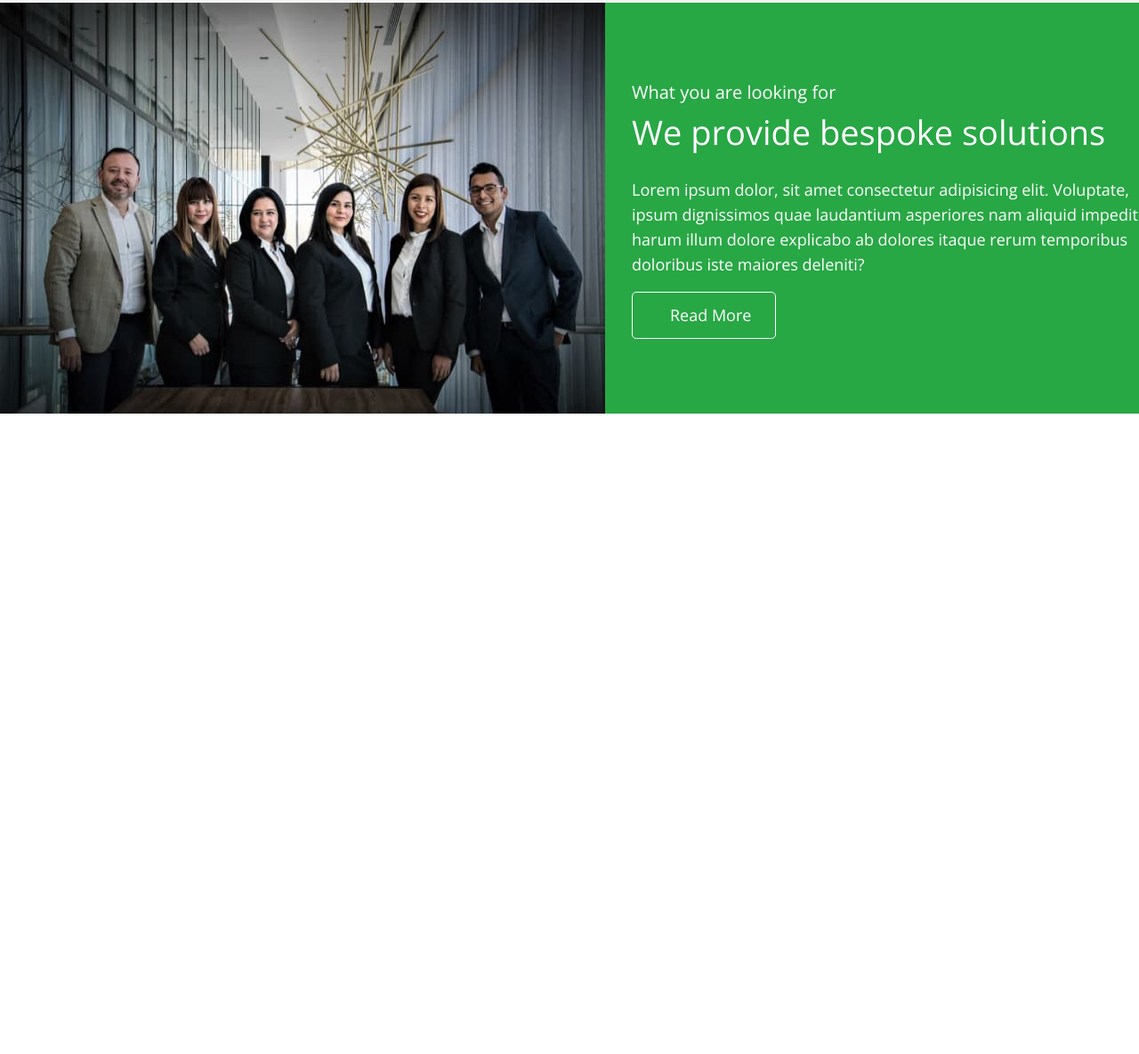
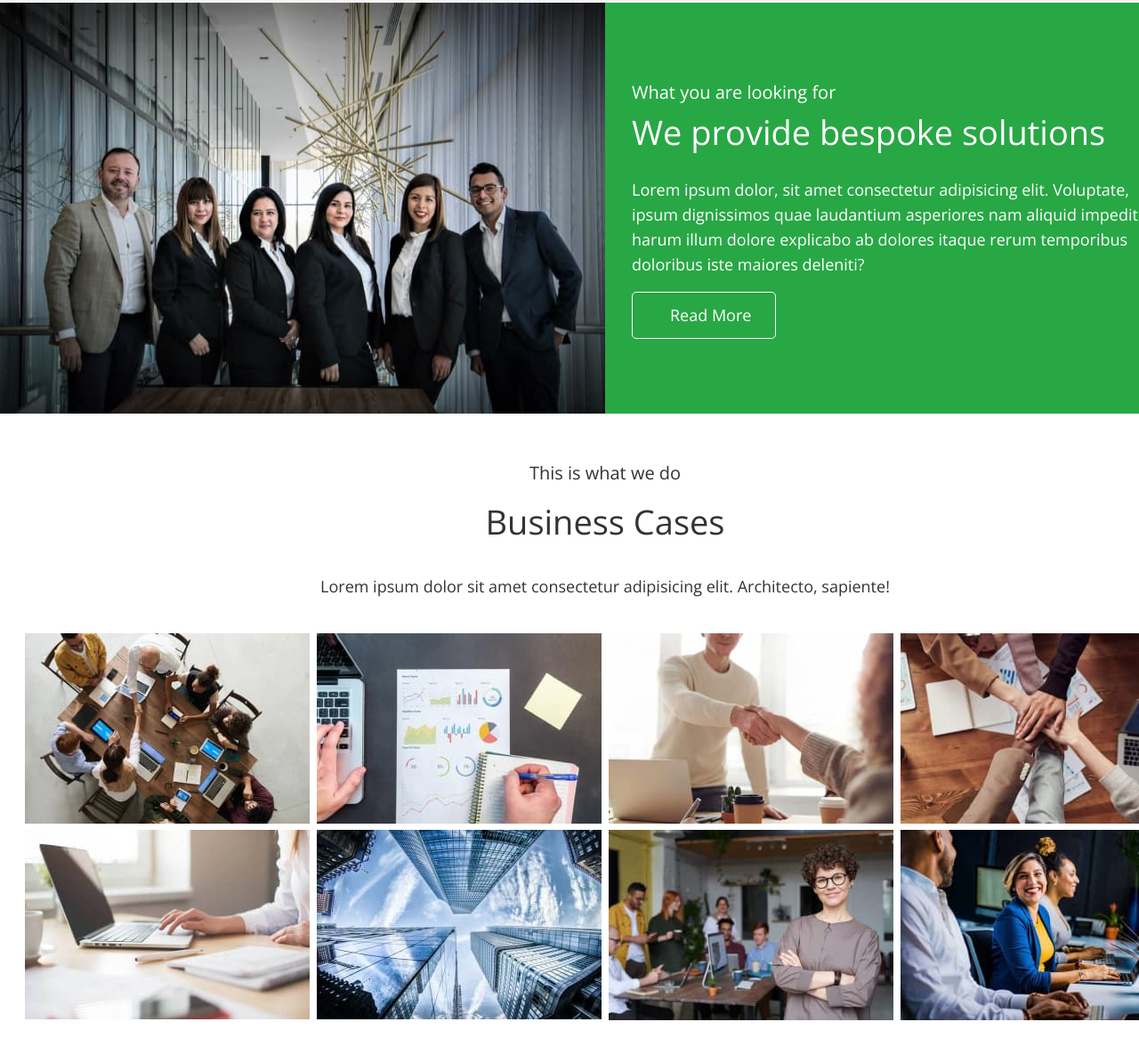
Before and after one commit to KalchIgor/Pr-13-14, a plain HTML site: page index.html in a window 1280 px wide. Shown: the part 1089-2274 px from the top of the page at 89% size. Before the commit the page ends 1554 px from the top, so only its background shows below. Drawn offline with nearby package versions, Linux system fonts and the light colour scheme.

Commit message:
add cases

```diff
--- a/css/style.css
+++ b/css/style.css
@@ -222,3 +222,45 @@ button {
   color: var(--secondary-text-color);
   display: inline-block;
 }
+
+.cases {
+  padding: 50px 0;
+}
+
+.cases-subtext {
+  font-size: 20px;
+  line-height: 1.65;
+  text-align: center;
+  color: var(--primary-text-color);
+
+  margin-bottom: 15px;
+}
+
+.cases-title {
+  font-weight: 300;
+  font-size: 38px;
+  line-height: 1.26;
+  text-align: center;
+  color: var(--primary-text-color);
+
+  margin-bottom: 34px;
+}
+.cases-text {
+  line-height: 1.56;
+  text-align: center;
+  color: var(--primary-text-color);
+
+  margin-bottom: 39px;
+}
+
+.cases-list {
+  display: flex;
+  flex-wrap: wrap;
+
+  row-gap: 7px;
+  column-gap: 8px;
+}
+
+.cases-item {
+  width: calc((100% - 24px) / 4);
+}
--- a/index.html
+++ b/index.html
@@ -115,6 +115,43 @@
           </div>
         </div>
       </section>
+
+      <!-- cases -->
+      <section class="cases">
+        <div class="container">
+          <p class="cases-subtext">This is what we do</p>
+          <h2 class="cases-title">Business Cases</h2>
+          <p class="cases-text">
+            Lorem ipsum dolor sit amet consectetur adipisicing elit. Architecto, sapiente!
+          </p>
+          <ul class="cases-list list">
+            <li class="cases-item">
+              <img class="cases-img" src="./images/cases/cases-1.jpg" alt="company in progress" />
+            </li>
+            <li class="cases-item">
+              <img class="cases-img" src="./images/cases/cases-2.jpg" alt="company in progress" />
+            </li>
+            <li class="cases-item">
+              <img class="cases-img" src="./images/cases/cases-3.jpg" alt="company in progress" />
+            </li>
+            <li class="cases-item">
+              <img class="cases-img" src="./images/cases/cases-4.jpg" alt="company in progress" />
+            </li>
+            <li class="cases-item">
+              <img class="cases-img" src="./images/cases/cases-5.jpg" alt="company in progress" />
+            </li>
+            <li class="cases-item">
+              <img class="cases-img" src="./images/cases/cases-6.jpg" alt="company in progress" />
+            </li>
+            <li class="cases-item">
+              <img class="cases-img" src="./images/cases/cases-7.jpg" alt="company in progress" />
+            </li>
+            <li class="cases-item">
+              <img class="cases-img" src="./images/cases/cases-8.jpg" alt="company in progress" />
+            </li>
+          </ul>
+        </div>
+      </section>
     </main>
   </body>
 </html>
```
Also changed, not shown: images/cases/cases-1.jpg (added), images/cases/cases-2.jpg (added), images/cases/cases-3.jpg (added), images/cases/cases-4.jpg (added), images/cases/cases-5.jpg (added), images/cases/cases-6.jpg (added), images/cases/cases-7.jpg (added), images/cases/cases-8.jpg (added).
